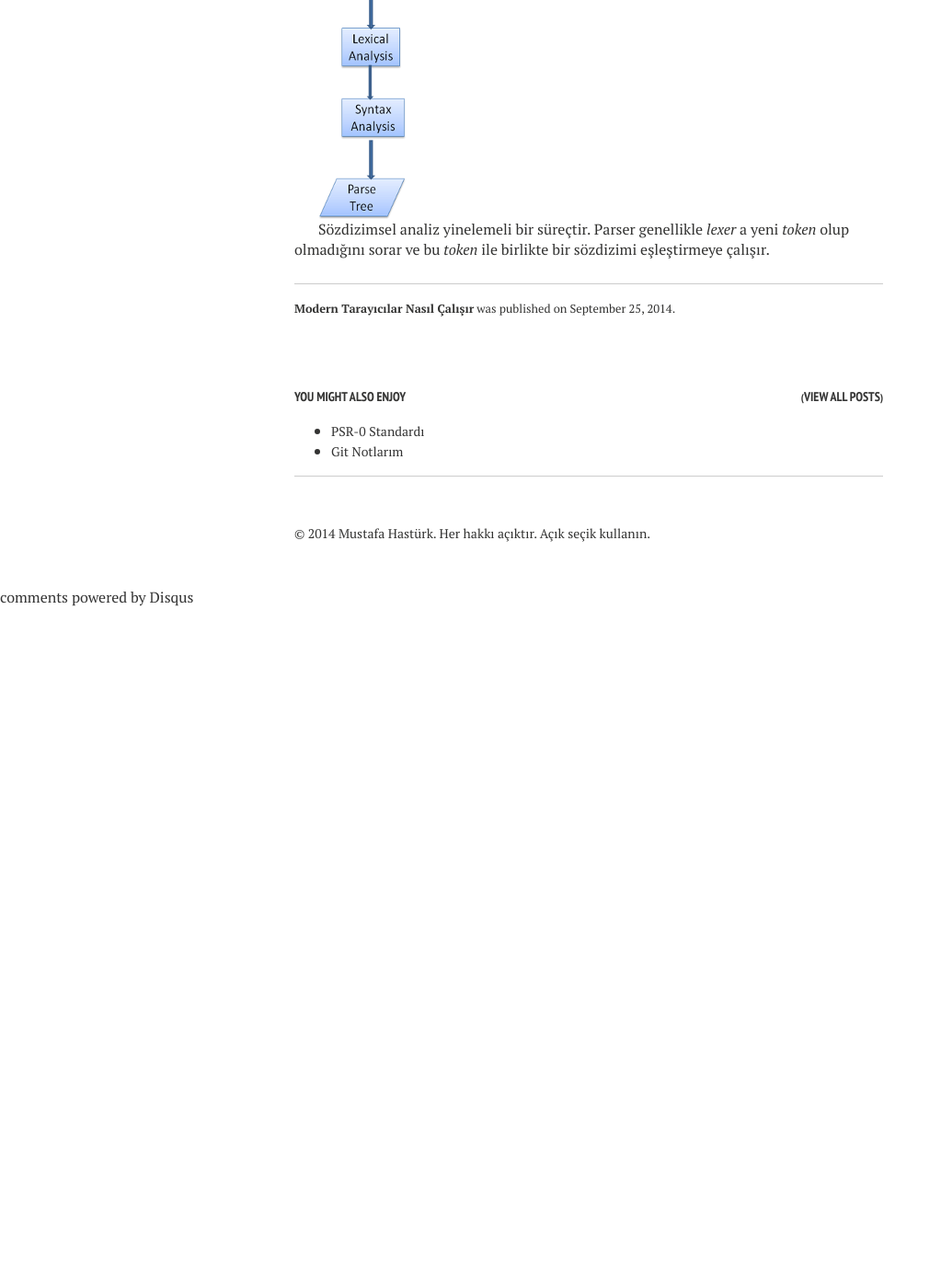
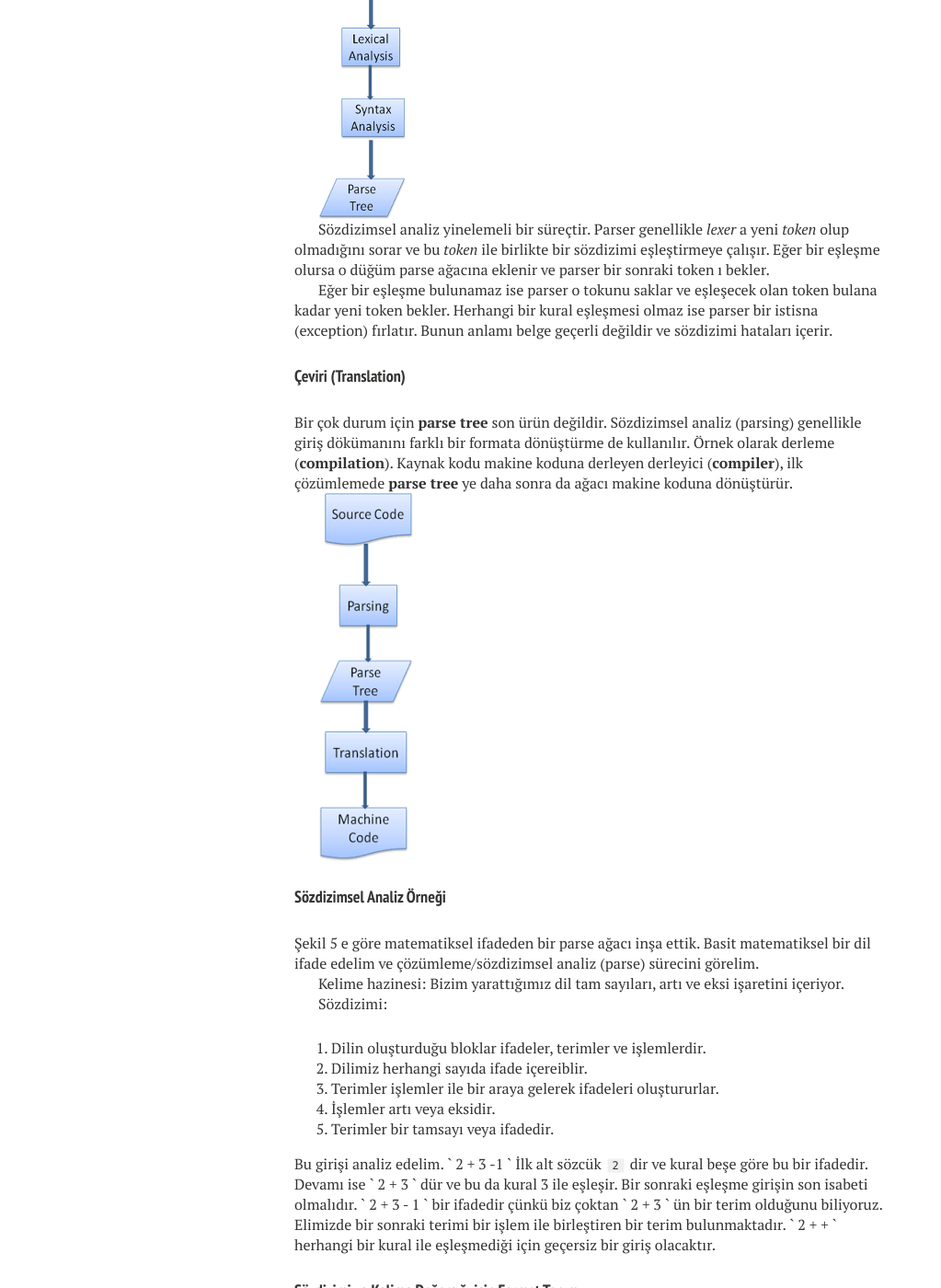
Before and after one commit to HalimAkbyk/muhasturk.github.io, a Jekyll site: the page built from _posts/2014-09-25-modern-tarayicilar-nasil-calisir.md, in a window 1280 px wide and 1400 px high, scrolled down 6383 px. Shown: the whole window at 92% size, without its empty margins (0-1023 px from the left). Built offline with Jekyll 4.4.1, drawn with Linux system fonts in a browser that asks for light colours; nearby versions of some CDN libraries; Markdown is read by kramdown in place of the engine named in the settings; comment, search, counter and statistics services are not loaded; before the commit the page ends 7043 px from its top, so only the background shows below that; some of the changed text lies outside the part shown.

Commit message:
parser typess init

```diff
--- a/_posts/2014-09-25-modern-tarayicilar-nasil-calisir.md
+++ b/_posts/2014-09-25-modern-tarayicilar-nasil-calisir.md
@@ -148,10 +148,53 @@ Sözcüksel analiz girdileri, sembollere parçalama işlemidir. Semboller (token
 
 Sözdizim analizi ise o dildeki sözdizimsel kuralların uygulanışıdır.
 
-Genellikle çözümleyiciler yapılacak olan işi iki bileşene ayırırlar. **Lexer** (baen *tokenizer* olarak da adlandırılır) girdileri geçerli sembollere (tokens) parçalama işinden sorumludur. **Parser** belgenin yapısını dilin sözdizimi kurallarına göre analiz ederek **parse tree** inşa etmekten sorumludur. *Lexer* boşluk karakteri ve satır sonları gibi alakasız karakterleri nasıl sıyıracağını / ayıracağını / çıkaracağını bilir.
+Genellikle çözümleyiciler yapılacak olan işi iki bileşene ayırırlar. **Lexer** (bazen *tokenizer* olarak da adlandırılır) girdileri geçerli sembollere (tokens) parçalama işinden sorumludur. **Parser** belgenin yapısını dilin sözdizimi kurallarına göre analiz ederek **parse tree** inşa etmekten sorumludur. *Lexer* boşluk karakteri ve satır sonları gibi alakasız karakterleri nasıl sıyıracağını / ayıracağını / çıkaracağını bilir.
 
 Şekil: **Kaynak Belgeden Parse Ağacına**
 
 ![from source document to parse trees](../images/hbw/parse-tree.png  "Kaynak Belgeden Parse Ağacına")
 
-Sözdizimsel analiz yinelemeli bir süreçtir. Parser genellikle *lexer* a yeni *token* olup olmadığını sorar ve bu *token* ile birlikte bir sözdizimi eşleştirmeye çalışır.
+Sözdizimsel analiz yinelemeli bir süreçtir. Parser genellikle *lexer* a yeni *token* olup olmadığını sorar ve bu *token* ile birlikte bir sözdizimi eşleştirmeye çalışır. Eğer bir eşleşme olursa o düğüm parse ağacına eklenir ve parser bir sonraki token ı bekler.
+
+Eğer bir eşleşme bulunamaz ise parser o tokunu saklar ve eşleşecek olan token bulana kadar yeni token bekler.  Herhangi bir kural eşleşmesi olmaz ise parser bir istisna (exception) fırlatır. Bunun anlamı belge geçerli değildir ve sözdizimi hataları içerir.
+
+#### Çeviri (Translation)
+
+Bir çok durum için **parse tree** son ürün değildir. Sözdizimsel analiz (parsing) genellikle giriş dökümanını farklı bir formata dönüştürme de kullanılır. Örnek olarak derleme (**compilation**). Kaynak kodu makine koduna derleyen derleyici (**compiler**), ilk çözümlemede **parse tree** ye daha sonra da ağacı makine koduna dönüştürür.
+
+![Compilation Flow](../images/hbw/compilation_flow.png "Compilation Flow")
+
+#### Sözdizimsel Analiz Örneği
+
+Şekil 5 e göre matematiksel ifadeden bir parse ağacı inşa ettik. Basit matematiksel bir dil ifade edelim ve çözümleme/sözdizimsel analiz (parse) sürecini görelim.
+
+
+Kelime hazinesi: Bizim yarattığımız dil tam sayıları, artı ve eksi işaretini içeriyor.
+
+Sözdizimi:
+1. Dilin oluşturduğu bloklar ifadeler, terimler ve işlemlerdir.
+2. Dilimiz herhangi sayıda ifade içereiblir.
+3. Terimler işlemler ile bir araya gelerek ifadeleri oluştururlar.
+4. İşlemler artı veya eksidir.
+5. Terimler bir tamsayı veya ifadedir.
+
+Bu girişi analiz edelim. ` 2 + 3 -1 `
+İlk alt sözcük `2` dir ve kural beşe göre bu bir ifadedir. Devamı ise ` 2 + 3 ` dür ve bu da kural 3 ile eşleşir. Bir sonraki eşleşme girişin son isabeti olmalıdır. ` 2 + 3 - 1 ` bir ifadedir çünkü biz çoktan ` 2 + 3 ` ün bir terim olduğunu biliyoruz. Elimizde bir sonraki terimi bir işlem ile birleştiren bir terim bulunmaktadır. ` 2 +  + ` herhangi bir kural ile eşleşmediği için geçersiz bir giriş olacaktır.
+
+#### Sözdizimi ve Kelime Dağarcığı için Format Tanımı
+
+Kelime dağarcığı genellikle [Düzenli İfadeler](http://www.regular-expressions.info/ "Regular Expression") ile ifade edilir.
+
+Örneğin bizim dilimiz aşağıdaki gibi tanımlanmış olsun:
+
+![](../images/hbw/integer_plus_minus.png)
+
+Gördüğünüz gibi tamsayılar düzenli ifadeler olarak tanımlanmıştır.
+
+Sözdizimi [BNF](http://en.wikipedia.org/wiki/Backus%E2%80%93Naur_Form) olarak adlandırılan bir formatta tanımlanır. Bizim dilimiz böyle tanımlanacaktır.
+
+![BNF](../images/hbw/bnf.png)
+
+Eğer dilbilgisi **context free grammar** olarak tanımlandı ise o dil **regular parser** lar ile çözümlenebilir. **Context free grammar** ın sezgisel tanımı ise; tamamen **BNF** ile ifade edilebilen dilbilgisidir. Format tanımını için: [İçerikten-bağımsız Dilbilgisi - Vikipedia](http://en.wikipedia.org/wiki/Context-free_grammar)
+
+#### Ayrıştırıcı/Çözümleyicinin Tipleri
```
Also changed, not shown: images/hbw/bnf.png (added), images/hbw/compilation_flow.png (added), images/hbw/flow.png, images/hbw/integer_plus_minus.png (added), images/hbw/parse-tree.png, images/hbw/parsing-general.png, images/hbw/webkitflow.png.
